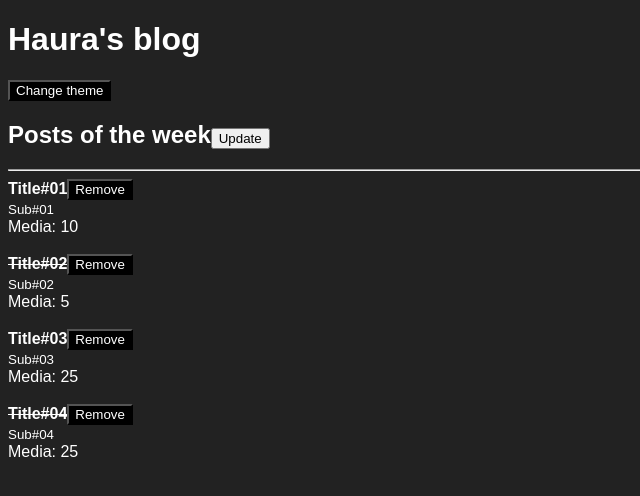
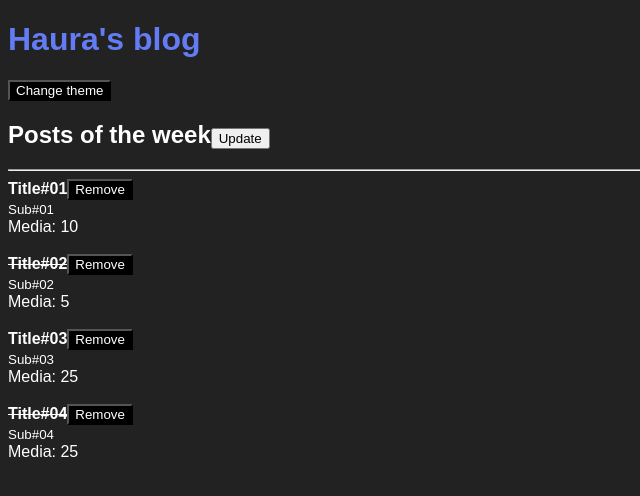
Before and after one commit to afsilvaluiz/JStack, a React app in the folder reactFundamentals/: page / in a window 1280 px wide. Shown: the top 496 px of the page, without its empty margins (0-640 px from the left). Built offline with nearby package versions, Linux system fonts and the light colour scheme.

Commit message:
chore: study of CSS modules

```diff
--- a/reactFundamentals/src/Header.js
+++ b/reactFundamentals/src/Header.js
@@ -1,7 +1,8 @@
 import React, { useContext } from 'react';
 import PropTypes from 'prop-types';
+import Button from './Button';
 
-import Button from './Button';
+import styles from './Header.css';
 
 import { ThemeContext } from './ThemeContext'
 
@@ -10,7 +11,7 @@
 
   return (
     <>
-      <h1>{props.title}</h1>
+      <h1 className={styles.title}>{props.title}</h1>
       <Button onClick={onToggleTheme}>
         Change theme
       </Button>
```
